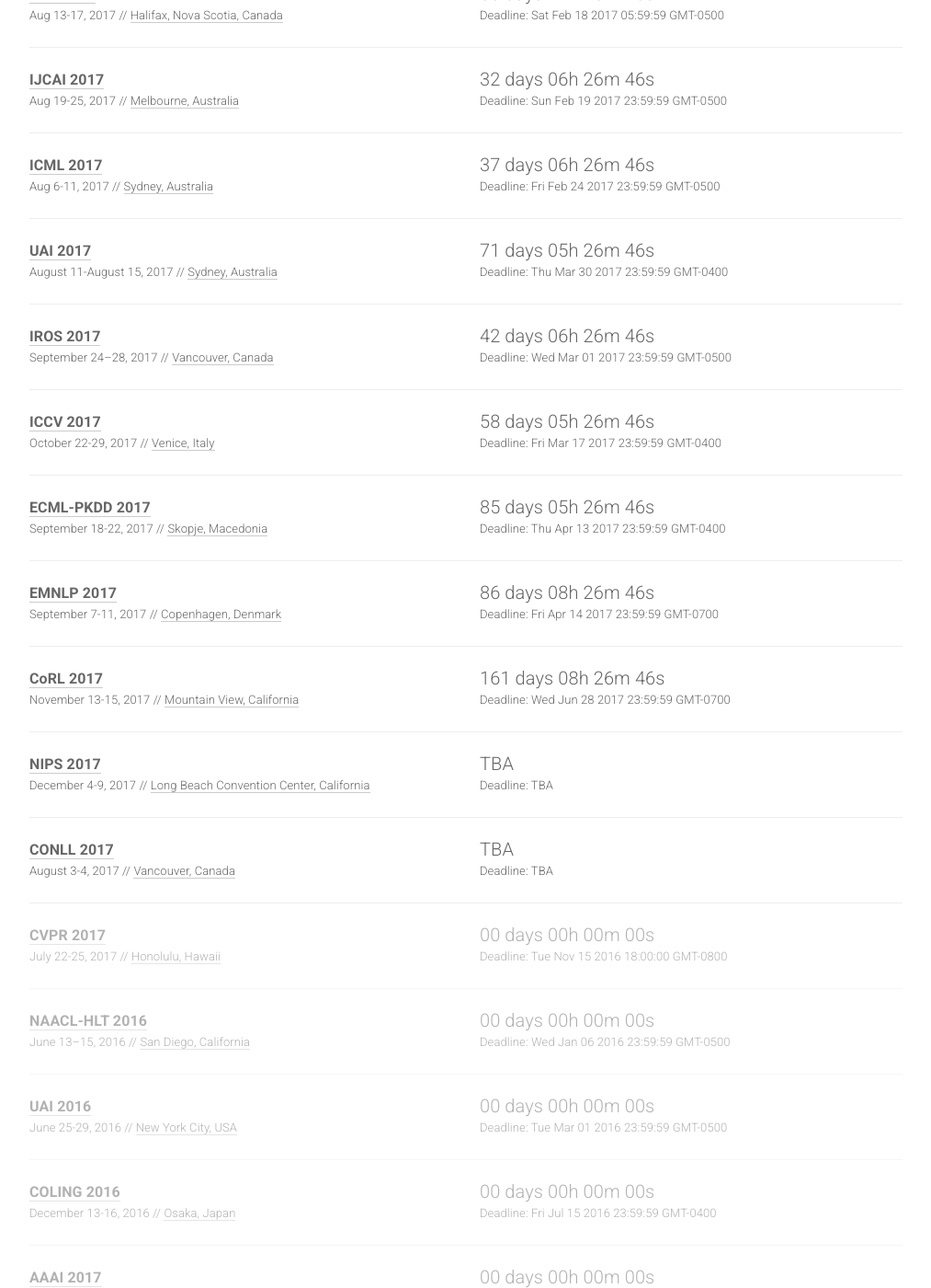
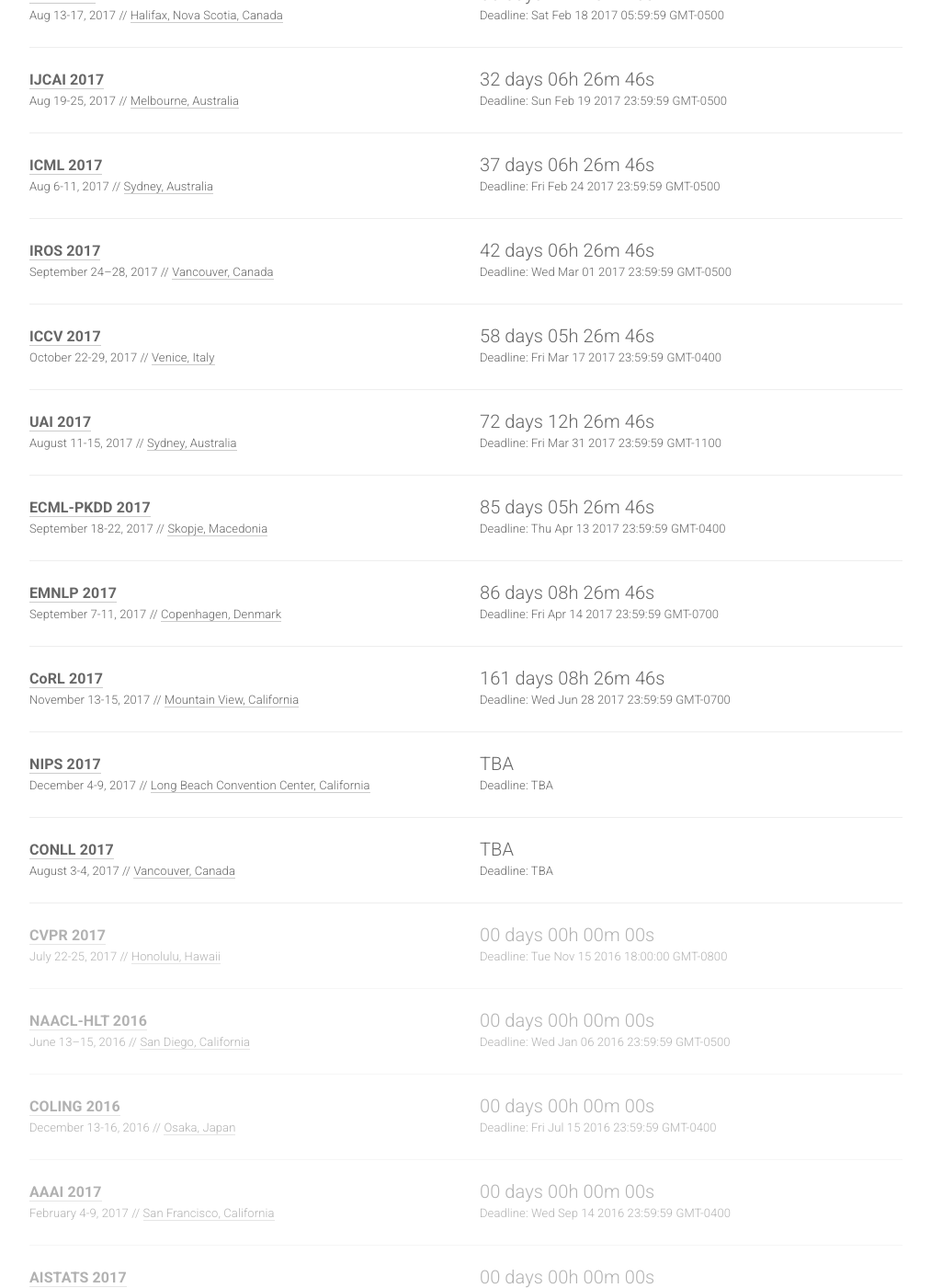
Before and after one commit to paperswithcode/ai-deadlines, a Jekyll site: the page built from index.html, in a window 1280 px wide and 1400 px high, scrolled down 593 px. Shown: the whole window at 92% size, without its empty margins (133-1146 px from the left). Built offline with Jekyll 4.4.1, drawn with Linux system fonts in a browser that asks for light colours; nearby versions of some CDN libraries; comment, search, counter and statistics services are not loaded.

Commit message:
Removes UAI16

```diff
--- a/_data/conferences.yml
+++ b/_data/conferences.yml
@@ -63,15 +63,6 @@
   place: Sydney, Australia
   sub: ML
 
-- name: UAI
-  year: 2017
-  id: UAI17
-  link: http://auai.org/uai2017/index.php
-  deadline: "2017-03-30 23:59:59"
-  date: August 11-August 15, 2017
-  place: Sydney, Australia
-  sub: ML
-
 - name: IROS
   year: 2017
   id: iros17
@@ -89,6 +80,16 @@
   date: October 22-29, 2017
   place: Venice, Italy
   sub: CV
+
+- name: UAI
+  year: 2017
+  id: uai17
+  link: http://auai.org/uai2017/index.php
+  deadline: "2017-03-31 23:59:59"
+  timezone: Pacific/Samoa
+  date: August 11-15, 2017
+  place: Sydney, Australia
+  sub: ML
 
 - name: ECML-PKDD
   year: 2017
@@ -156,15 +157,6 @@
   place: San Diego, California
   sub: NLP
 
-- name: UAI
-  year: 2016
-  id: uai16
-  link: http://auai.org/uai2016/cfp.php
-  deadline: "2016-03-01 23:59:59"
-  date: June 25-29, 2016
-  place: New York City, USA
-  sub: ML
-
 - name: COLING
   year: 2016
   id: coling16
```
